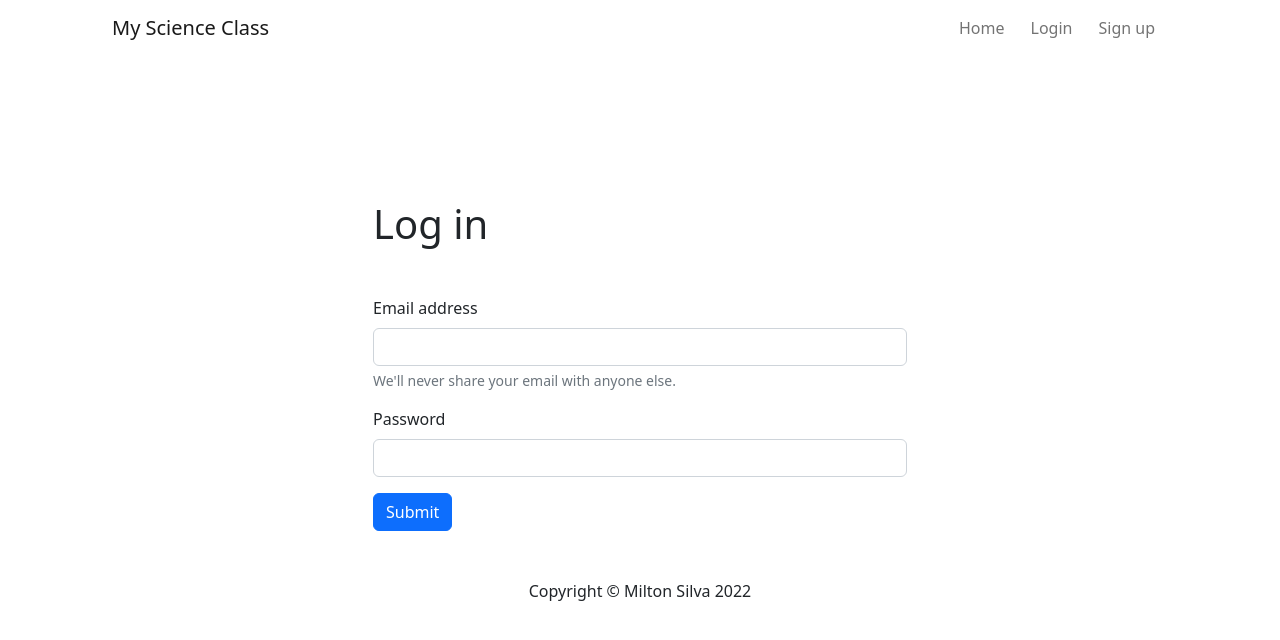
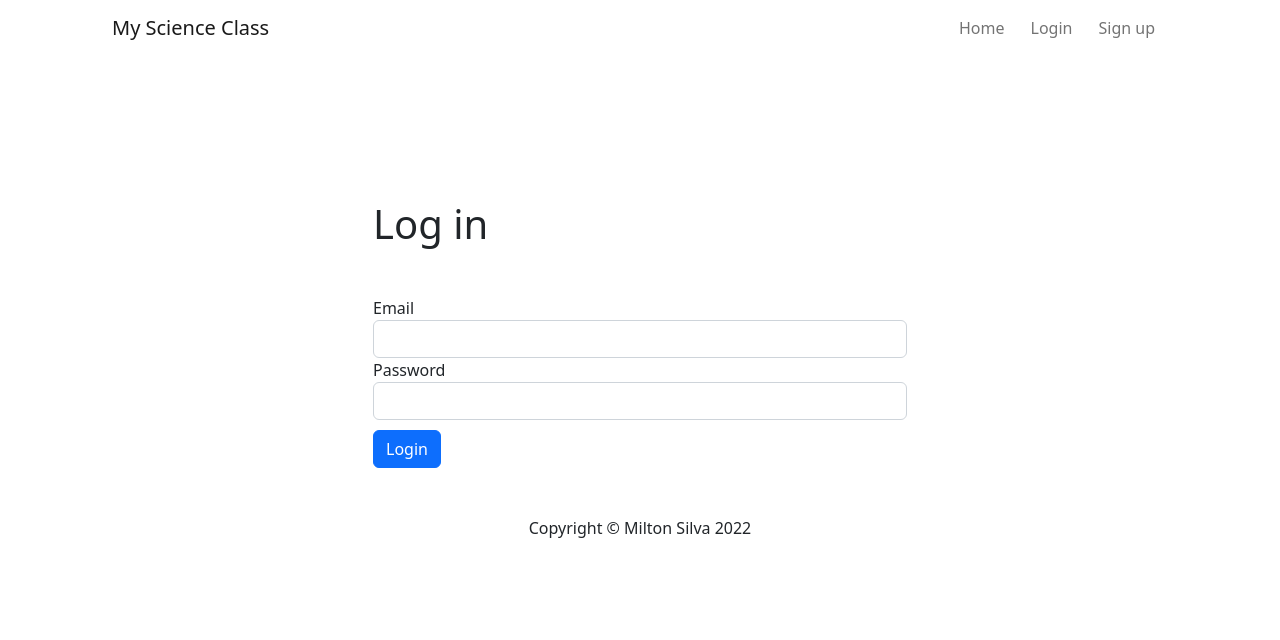
Before and after one commit to MiltonLSM/my-science-class, a Flask app: page /login in a window 1280 px wide. Shown: the top 640 px of the page. Run offline with Flask 2, Linux system fonts and the light colour scheme; some libraries are stand-ins or nearby versions.

Commit message:
The login form in the login.html file is updated so that it validates the data entered with the database. The appearance of the buttons in the login and registration forms has been improved.

```diff
--- a/main.py
+++ b/main.py
@@ -12,6 +12,7 @@ app.config['SECRET_KEY'] = "welcome2THEcomewel"
 Bootstrap(app)
 db = SQLAlchemy(app)
 
+
 #------------------------------------ LOGIN MANAGER --------------------------------#
 
 login_manager = LoginManager()
@@ -20,6 +21,7 @@ login_manager.init_app(app)
 @login_manager.user_loader
 def load_user(admin_id):
     return Admin.query.get(int(admin_id))
+
 
 #------------------------------------- DATA BASES ----------------------------------#
 
@@ -40,9 +42,28 @@ db.create_all()
 def home():
     return render_template('index.html')
 
-@app.route('/login')
+@app.route('/login', methods=["GET", "POST"])
 def login():
-    return render_template('login.html')
+    form = LoginForm()
+    if form.validate_on_submit():
+        email = form.email.data
+        password = form.password.data
+
+        user = Admin.query.filter_by(email=email).first()
+
+        if user == None:
+            flash("The email doesn't exist. Please try again!")
+            return redirect(url_for('login'))
+        else:
+            if check_password_hash(user.password, password):
+                login_user(user)
+                return redirect(url_for('admin_home'))
+            else:
+                flash("Password incorrect. Please try again!")
+                return redirect(url_for('login'))
+
+    return render_template('login.html', form=form)
+
 
 @app.route('/register', methods=["GET", "POST"])
 def register():
--- a/static/css/style.css
+++ b/static/css/style.css
@@ -25,3 +25,7 @@ footer {
 h5 {
     color: #0AA1DD;
 }
+
+#submit {
+    margin-top: 10px;
+}
--- a/templates/login.html
+++ b/templates/login.html
@@ -7,19 +7,17 @@
   <div class="container w-50 form-cont">
       <h1 class="mb-5">Log in</h1>
 
-      <form>
-          <div class="mb-3">
-            <label for="InputEmail1" class="form-label">Email address</label>
-            <input type="email" class="form-control" id="InputEmail1" aria-describedby="emailHelp">
-            <div id="emailHelp" class="form-text">We'll never share your email with anyone else.</div>
-          </div>
-          <div class="mb-3">
-            <label for="InputPassword1" class="form-label">Password</label>
-            <input type="password" class="form-control" id="InputPassword1">
-          </div>
-          <button type="submit" class="btn btn-primary">Submit</button>
-        </form>
+      {% with messages = get_flashed_messages() %}
+          {% if messages %}
+            {% for message in messages %}
+              <p>{{ message }}</p>
+            {% endfor %}
+          {% endif %}
+        {% endwith %}
+
+      {{ wtf.quick_form(form, extra_classes="mb-5", novalidate=True, button_map={"submit": "primary"}) }}
 
   </div>
+
 {% include "footer.html" %}
 {% endblock %}
```
